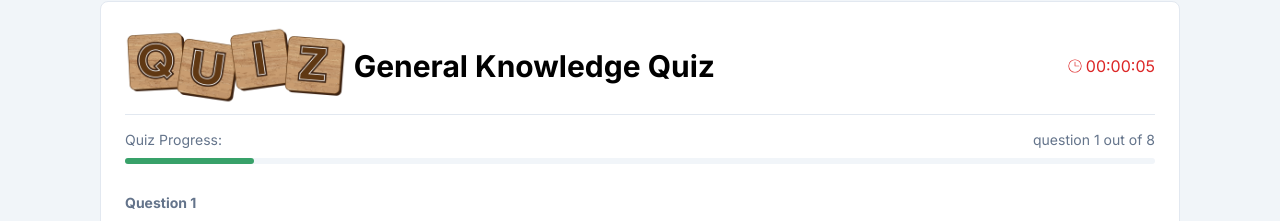
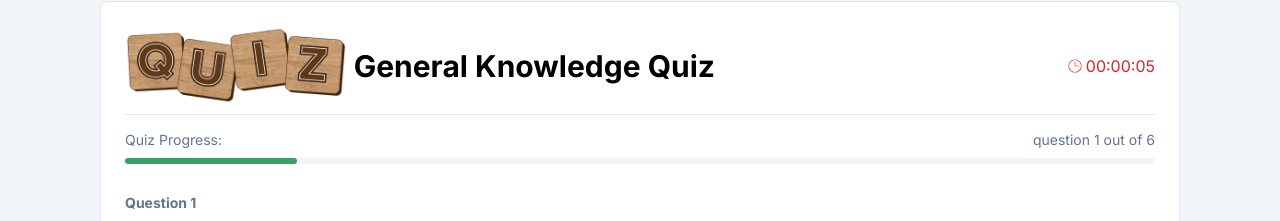
Before and after one commit to hardy333/quiz, a React (Vite) app: page / in a window 1280 px wide. Shown: the part 89-310 px from the top of the page. Built offline with nearby package versions, Linux system fonts and the light colour scheme.

Commit message:
add quizes

```diff
--- a/src/components/quizComponent/QuizComponent.tsx
+++ b/src/components/quizComponent/QuizComponent.tsx
@@ -6,6 +6,7 @@ import QuizProgress from "./QuizProgress";
 import QuizQuestionInfo from "./QuizQuestionInfo";
 import QuizOptions from "./QuizOptions";
 import QuizEndScreen from "./QuizEndScreen";
+import { quiz4, quiz5, quiz6, quiz7 } from "../../quiz4";
 
 export type QuestionMode = "one-choice" | "multiple-choice" | "input";
 
@@ -16,7 +17,7 @@ export type AnswerdQuesgions = {
 }[];
 
 const QuizComponent = () => {
-  const [quiz] = useState<Quiz>(quiz3);
+  const [quiz] = useState<Quiz>(quiz7);
 
   const [isQuizFinished, setIsQuizFinished] = useState(false);
   const [numberOfCompletedQuestions, setNumberOfQompletedQuestions] =
--- a/src/css/App.css
+++ b/src/css/App.css
@@ -28,6 +28,7 @@
 
 body {
   font-family: "Inter", sans-serif;
+  padding-bottom: 20px;
 
   background-color: var(--color-bg-2);
 }
--- a/src/css/quiz.css
+++ b/src/css/quiz.css
@@ -127,6 +127,7 @@
 
 .question-inspector-container {
   margin: 20px 0;
+  margin-bottom: 100px;
 }
 
 .question-inspector-container p {
--- /dev/null
+++ b/src/quiz4.ts
@@ -0,0 +1,295 @@
+import { Quiz } from "./data";
+
+// Only input
+export const quiz4: Quiz = {
+  title: "Math and Science Quiz",
+  questions: [
+    {
+      id: 1,
+      type: "input",
+      question: "What is the sum of 5 and 3?",
+      correctAnswer: "8",
+      navigation: {
+        "8": 2,
+        default: 3,
+      },
+    },
+    {
+      id: 2,
+      type: "input",
+      question: "What is the chemical symbol for water?",
+      correctAnswer: "H2O",
+      navigation: {
+        H2O: 3,
+        default: 1,
+      },
+    },
+    {
+      id: 3,
+      type: "input",
+      question: "What planet is known as the Red Planet?",
+      correctAnswer: "Mars",
+      navigation: {
+        Mars: 1,
+        default: 2,
+      },
+    },
+  ],
+};
+
+// Only one choice
+export const quiz5: Quiz = {
+  title: "History and Geography Quiz",
+  questions: [
+    {
+      id: 1,
+      type: "one-choice",
+      question: "What is the capital of Japan?",
+      options: [
+        { id: "a", text: "Beijing" },
+        { id: "b", text: "Seoul" },
+        { id: "c", text: "Tokyo" },
+        { id: "d", text: "Bangkok" },
+      ],
+      correctAnswer: "c",
+      navigation: {
+        a: 2,
+        b: 2,
+        c: 3,
+        d: 2,
+      },
+    },
+    {
+      id: 2,
+      type: "one-choice",
+      question: "Which year did World War II end?",
+      options: [
+        { id: "a", text: "1945" },
+        { id: "b", text: "1939" },
+        { id: "c", text: "1941" },
+        { id: "d", text: "1950" },
+      ],
+      correctAnswer: "a",
+      navigation: {
+        a: 3,
+        b: 3,
+        c: 3,
+        d: 3,
+      },
+    },
+    {
+      id: 3,
+      type: "one-choice",
+      question: "Who was the first President of the United States?",
+      options: [
+        { id: "a", text: "Thomas Jefferson" },
+        { id: "b", text: "Abraham Lincoln" },
+        { id: "c", text: "George Washington" },
+        { id: "d", text: "John Adams" },
+      ],
+      correctAnswer: "c",
+      navigation: {
+        a: 4,
+        b: 4,
+        c: 4,
+        d: 4,
+      },
+    },
+    {
+      id: 4,
+      type: "one-choice",
+      question: "Which continent is known as the 'Dark Continent'?",
+      options: [
+        { id: "a", text: "Asia" },
+        { id: "b", text: "Africa" },
+        { id: "c", text: "South America" },
+        { id: "d", text: "Australia" },
+      ],
+      correctAnswer: "b",
+      navigation: {
+        a: 1,
+        b: 1,
+        c: 1,
+        d: 1,
+      },
+    },
+  ],
+};
+
+// Only multy choice
+export const quiz6: Quiz = {
+  title: "Science and Technology Quiz",
+  questions: [
+    {
+      id: 1,
+      type: "multiple-choice",
+      question: "Which of the following are planets in our solar system?",
+      options: [
+        { id: "a", text: "Mars" },
+        { id: "b", text: "Sun" },
+        { id: "c", text: "Earth" },
+        { id: "d", text: "Moon" },
+      ],
+      correctAnswers: ["a", "c"],
+      navigation: {
+        a: 2,
+        b: 3,
+        c: 4,
+        d: 2,
+      },
+    },
+    {
+      id: 2,
+      type: "multiple-choice",
+      question: "Which of the following are programming languages?",
+      options: [
+        { id: "a", text: "Python" },
+        { id: "b", text: "HTML" },
+        { id: "c", text: "CSS" },
+        { id: "d", text: "JavaScript" },
+      ],
+      correctAnswers: ["a", "d"],
+      navigation: {
+        a: 3,
+        b: 4,
+        c: 1,
+        d: 3,
+      },
+    },
+    {
+      id: 3,
+      type: "multiple-choice",
+      question: "Which of the following are mammals?",
+      options: [
+        { id: "a", text: "Whale" },
+        { id: "b", text: "Shark" },
+        { id: "c", text: "Dolphin" },
+        { id: "d", text: "Octopus" },
+      ],
+      correctAnswers: ["a", "c"],
+      navigation: {
+        a: 4,
+        b: 1,
+        c: 2,
+        d: 4,
+      },
+    },
+    {
+      id: 4,
+      type: "multiple-choice",
+      question: "Which of the following are renewable energy sources?",
+      options: [
+        { id: "a", text: "Solar" },
+        { id: "b", text: "Wind" },
+        { id: "c", text: "Coal" },
+        { id: "d", text: "Hydroelectric" },
+      ],
+      correctAnswers: ["a", "b", "d"],
+      navigation: {
+        a: 1,
+        b: 3,
+        c: 2,
+        d: 1,
+      },
+    },
+  ],
+};
+
+// Example usage
+export const quiz7: Quiz = {
+  title: "General Knowledge Quiz",
+  questions: [
+    {
+      id: 1,
+      type: "one-choice",
+      question: "What is the capital of France?",
+      options: [
+        { id: "a", text: "Berlin" },
+        { id: "b", text: "Madrid" },
+        { id: "c", text: "Paris" },
+        { id: "d", text: "Rome" },
+      ],
+      correctAnswer: "c",
+      navigation: {
+        a: 2,
+        b: 3,
+        c: 4,
+        d: 5,
+      },
+    },
+    {
+      id: 2,
+      type: "multiple-choice",
+      question: "Which of the following are fruits?",
+      options: [
+        { id: "a", text: "Apple" },
+        { id: "b", text: "Carrot" },
+        { id: "c", text: "Banana" },
+        { id: "d", text: "Potato" },
+      ],
+      correctAnswers: ["a", "c"],
+      navigation: {
+        a: 3,
+        b: 4,
+        c: 5,
+        d: 6,
+      },
+    },
+    {
+      id: 3,
+      type: "input",
+      question: "What is the square root of 16?",
+      correctAnswer: "4",
+      navigation: {
+        "4": 4,
+        default: 5,
+      },
+    },
+    {
+      id: 4,
+      type: "one-choice",
+      question: "Which planet is known as the Red Planet?",
+      options: [
+        { id: "a", text: "Earth" },
+        { id: "b", text: "Mars" },
+        { id: "c", text: "Jupiter" },
+        { id: "d", text: "Saturn" },
+      ],
+      correctAnswer: "b",
+      navigation: {
+        a: 5,
+        b: 6,
+        c: 1,
+        d: 2,
+      },
+    },
+    {
+      id: 5,
+      type: "multiple-choice",
+      question: "Which of the following are programming languages?",
+      options: [
+        { id: "a", text: "Python" },
+        { id: "b", text: "HTML" },
+        { id: "c", text: "CSS" },
+        { id: "d", text: "JavaScript" },
+      ],
+      correctAnswers: ["a", "d"],
+      navigation: {
+        a: 6,
+        b: 1,
+        c: 2,
+        d: 3,
+      },
+    },
+    {
+      id: 6,
+      type: "input",
+      question: "What is the chemical symbol for water?",
+      correctAnswer: "H2O",
+      navigation: {
+        H2O: 1,
+        default: 2,
+      },
+    },
+  ],
+};
```
